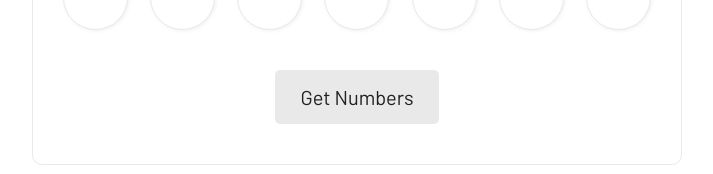
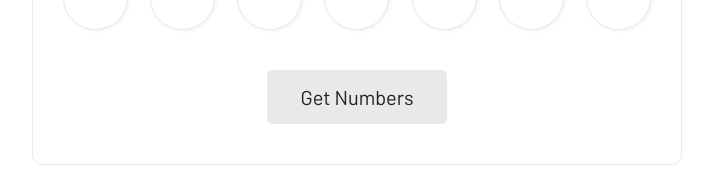
Before and after one commit to caballero-react-ex/euromillions, a React (Create React App) app: page / in a window 1280 px wide. Shown: the part 213-387 px from the top of the page, without its empty margins (283-996 px from the left). Built offline with nearby package versions, Linux system fonts and the light colour scheme.

Commit message:
fix btn width added

```diff
--- a/src/comps/Lotto.js
+++ b/src/comps/Lotto.js
@@ -88,7 +88,7 @@ class Lotto extends Component {
             />
           )}
         </div>
-        <button className={`Lotto-btn ${this.state.rolling && "dis"}`} onClick={this.handleClick} disabled={this.state.rolling}>
+        <button className={`Lotto-btn ${this.state.rolling && "btn-disable"}`} onClick={this.handleClick} disabled={this.state.rolling}>
         {this.state.rolling ? "Getting..." : "Get Numbers"}
         </button>
       </div>
--- a/src/comps/_Ball.scss
+++ b/src/comps/_Ball.scss
@@ -7,8 +7,6 @@
 
   width: 3.5rem;
   height: 3.5rem;
-  // margin-left: .6rem;
-  // margin-right: .6rem;
 
   font-family: 'Oswald', sans-serif;
   font-size: 1.6rem;
--- a/src/comps/_Lotto.scss
+++ b/src/comps/_Lotto.scss
@@ -45,21 +45,18 @@
 .Lotto-btn {
   grid-column: content-start / content-end;
 
+  width: 14rem;
   margin: auto;
   margin-top: 4rem;
   padding-top: 1.2rem;
   padding-bottom: 1.2rem;
-  padding-left: 2rem;
-  padding-right: 2rem;
 
   font-family: 'Barlow', sans-serif;
   font-size: 1.6rem;
   font-weight: 400;
   color: $color-black;
-  // color: $color-white;
 
   background-color: $color-light-grey;
-  // background-color: red;
   border: none;
   border-radius: 5px;
 
@@ -68,10 +65,9 @@
   cursor: pointer;
 
   @include respond(tablet) {
+    width: 18rem;
     padding-top: 1.5rem;
     padding-bottom: 1.5rem;
-    padding-left: 2.5rem;
-    padding-right: 2.5rem;
     font-size: 2rem;
   }
 
@@ -85,7 +81,7 @@
 
 }
 
-.dis {
+.btn-disable {
   background-color: $color-grey !important;
   transition: none;
   color: $color-white;
```
